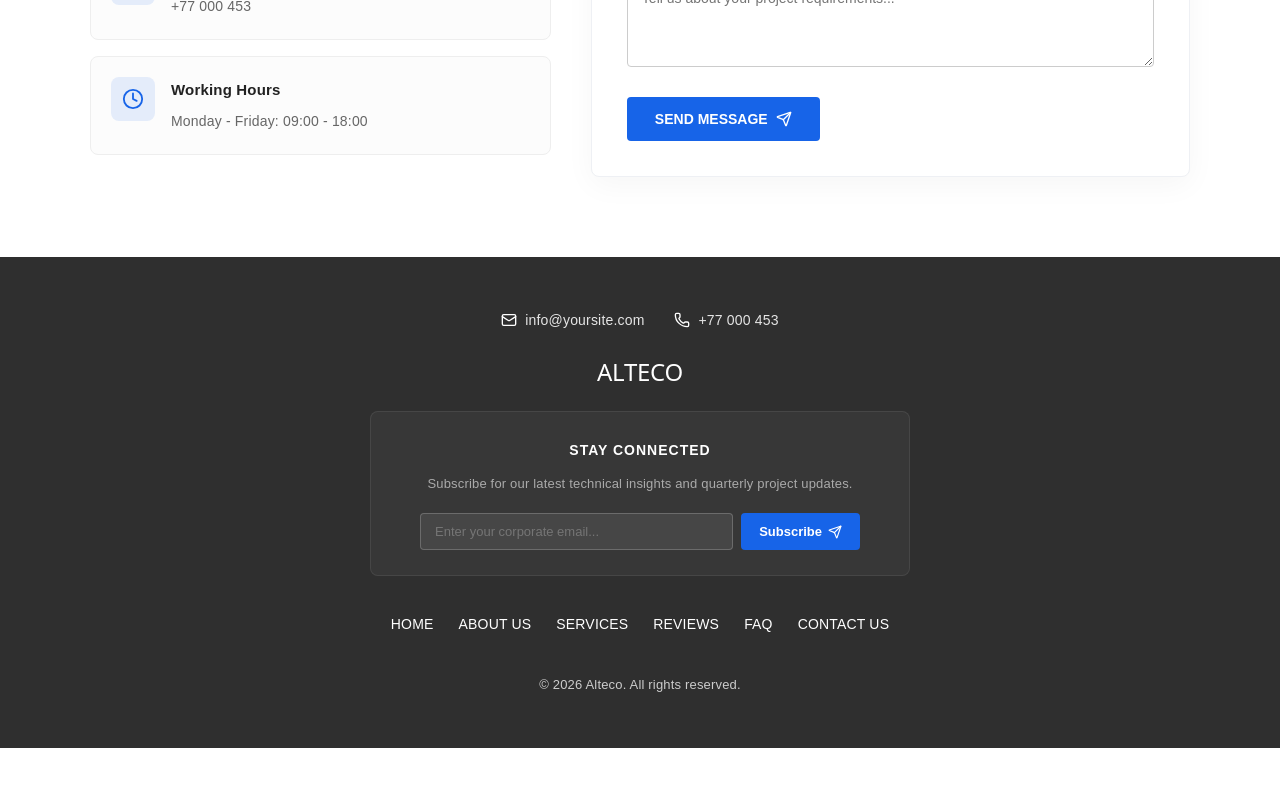
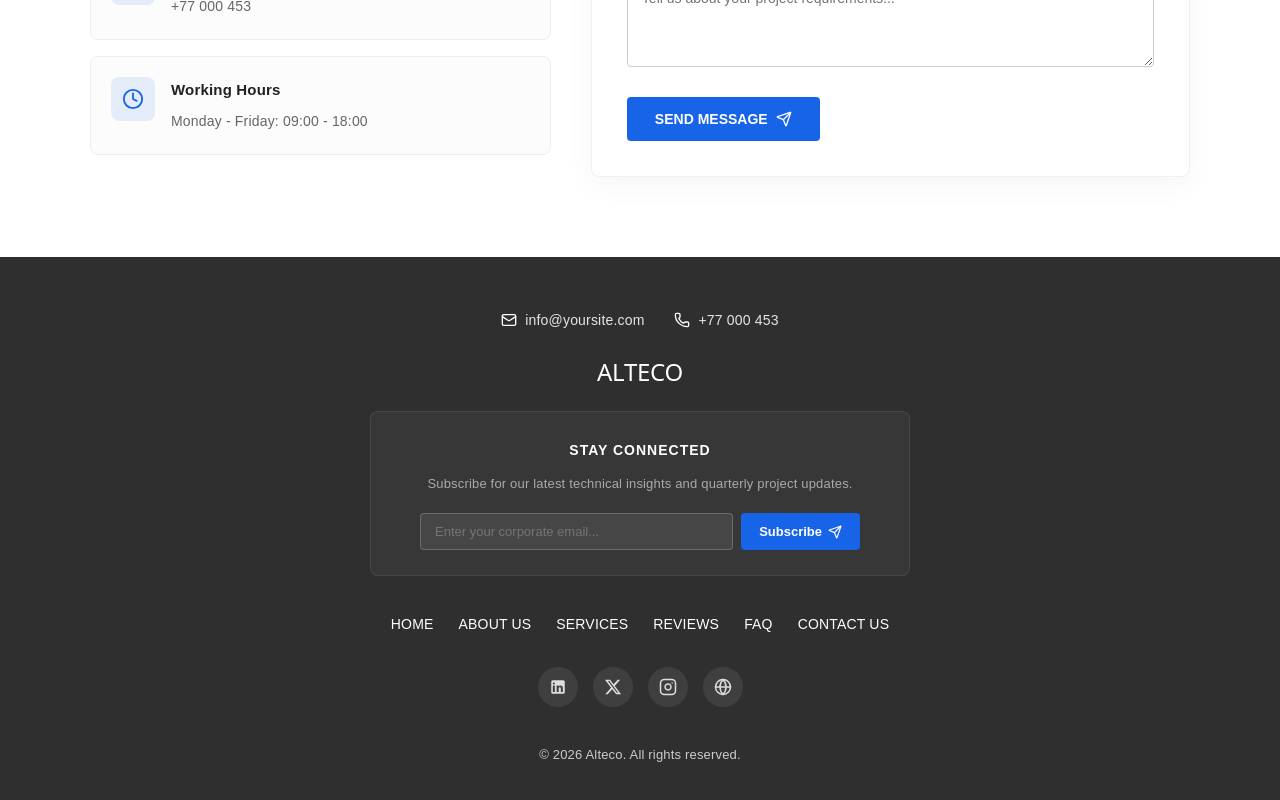
Before and after one commit to Marwanstanekzai/alteco-website, a React (Vite) app: page / in a window 1280 px wide. Shown: the part 4803-5603 px from the top of the page. Before the commit the page ends 5551 px from the top, so only its background shows below. Built offline with nearby package versions, Linux system fonts and the light colour scheme.

Commit message:
Add social media links with accessible icons to Footer

```diff
--- a/src/App.css
+++ b/src/App.css
@@ -1349,6 +1349,34 @@ img {
 
 .footer-nav a:hover {
   color: #1769e0;
+}
+
+/* Footer Social Icons */
+.footer-social {
+  display: flex;
+  justify-content: center;
+  align-items: center;
+  gap: 15px;
+  margin-top: 30px;
+}
+
+.social-link {
+  width: 40px;
+  height: 40px;
+  border-radius: 50%;
+  background-color: rgba(255, 255, 255, 0.08);
+  color: #ddd;
+  display: flex;
+  align-items: center;
+  justify-content: center;
+  text-decoration: none;
+  transition: background-color 0.2s ease, color 0.2s ease, transform 0.2s ease;
+}
+
+.social-link:hover {
+  background-color: #1764e8;
+  color: white;
+  transform: translateY(-3px);
 }
 
 
--- a/src/components/Footer.jsx
+++ b/src/components/Footer.jsx
@@ -1,5 +1,31 @@
 import { useState } from 'react'
-import { Mail, Phone, Send, CheckCircle2 } from 'lucide-react'
+import { Mail, Phone, Send, CheckCircle2, Globe } from 'lucide-react'
+
+function LinkedInIcon() {
+  return (
+    <svg width="18" height="18" viewBox="0 0 24 24" fill="currentColor" aria-hidden="true">
+      <path d="M19 3a2 2 0 0 1 2 2v14a2 2 0 0 1-2 2H5a2 2 0 0 1-2-2V5a2 2 0 0 1 2-2h14m-.5 15.5v-5.3a3.26 3.26 0 0 0-3.26-3.26c-.85 0-1.84.52-2.28 1.3v-1.11h-2.79v8.37h2.79v-4.93c0-.77.62-1.4 1.39-1.4a1.4 1.4 0 0 1 1.4 1.4v4.93h2.75M6.46 8.76a1.45 1.45 0 0 0 0-2.9 1.45 1.45 0 0 0 0 2.9m1.37 9.74v-8.37H5.1v8.37h2.73z" />
+    </svg>
+  )
+}
+
+function TwitterIcon() {
+  return (
+    <svg width="18" height="18" viewBox="0 0 24 24" fill="currentColor" aria-hidden="true">
+      <path d="M18.244 2.25h3.308l-7.227 8.26 8.502 11.24H16.17l-5.214-6.817L4.99 21.75H1.68l7.73-8.835L1.254 2.25H8.08l4.713 6.231zm-1.161 17.52h1.833L7.084 4.126H5.117z" />
+    </svg>
+  )
+}
+
+function InstagramIcon() {
+  return (
+    <svg width="18" height="18" viewBox="0 0 24 24" fill="none" stroke="currentColor" strokeWidth="2" strokeLinecap="round" strokeLinejoin="round" aria-hidden="true">
+      <rect x="2" y="2" width="20" height="20" rx="5" ry="5" />
+      <path d="M16 11.37A4 4 0 1 1 12.63 8 4 4 0 0 1 16 11.37z" />
+      <line x1="17.5" y1="6.5" x2="17.51" y2="6.5" />
+    </svg>
+  )
+}
 
 function Footer() {
   const [email, setEmail] = useState('')
@@ -95,6 +121,46 @@ function Footer() {
           <a href="#contact">CONTACT US</a>
         </nav>
 
+        {/* Social media links */}
+        <div className="footer-social" aria-label="Social media profiles">
+          <a
+            href="https://linkedin.com"
+            target="_blank"
+            rel="noopener noreferrer"
+            aria-label="Alteco on LinkedIn"
+            className="social-link"
+          >
+            <LinkedInIcon />
+          </a>
+          <a
+            href="https://twitter.com"
+            target="_blank"
+            rel="noopener noreferrer"
+            aria-label="Alteco on Twitter"
+            className="social-link"
+          >
+            <TwitterIcon />
+          </a>
+          <a
+            href="https://instagram.com"
+            target="_blank"
+            rel="noopener noreferrer"
+            aria-label="Alteco on Instagram"
+            className="social-link"
+          >
+            <InstagramIcon />
+          </a>
+          <a
+            href="https://alteco.com"
+            target="_blank"
+            rel="noopener noreferrer"
+            aria-label="Alteco Global Network"
+            className="social-link"
+          >
+            <Globe size={18} aria-hidden="true" />
+          </a>
+        </div>
+
         {/* Copyright */}
         <p className="copyright">© 2026 Alteco. All rights reserved.</p>
       </footer>
```
